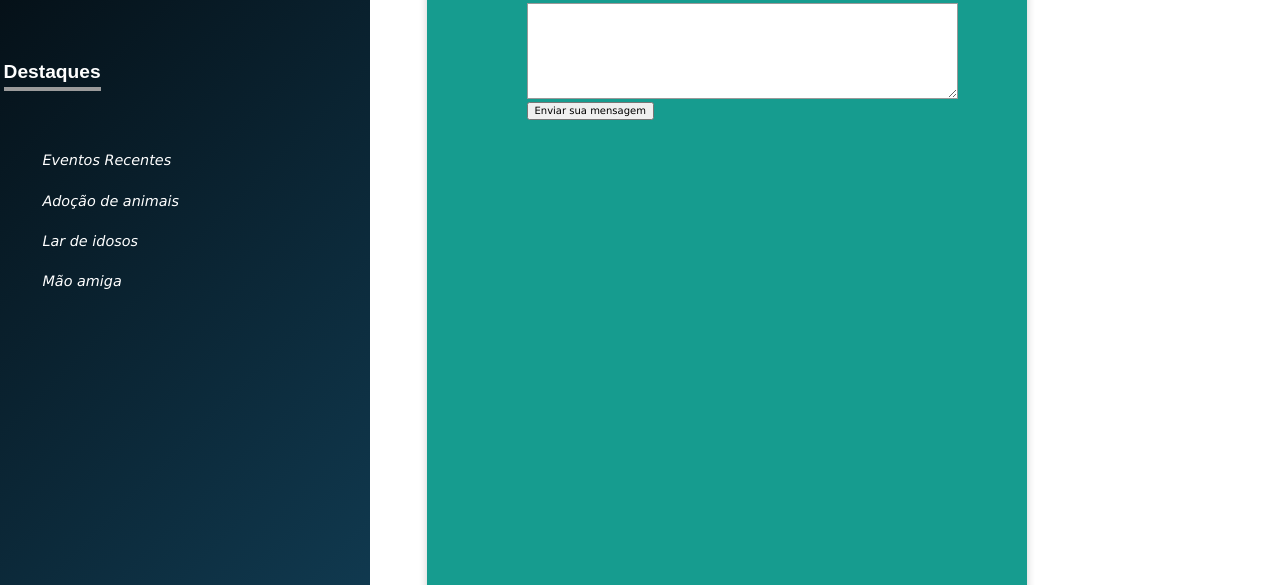
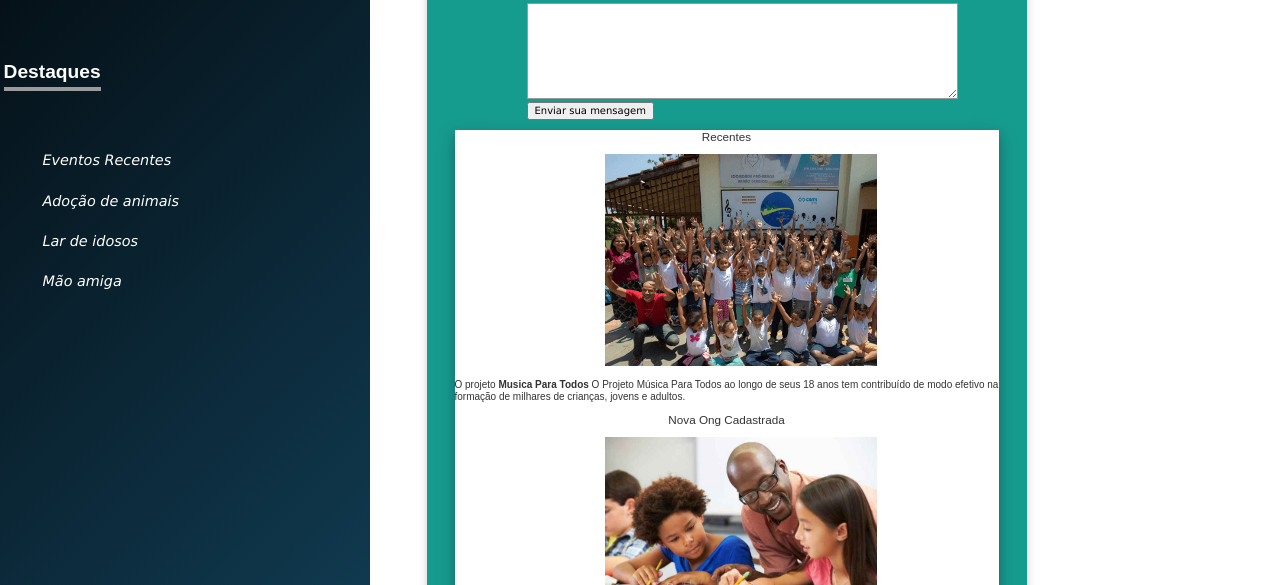
Before and after one commit to juliabrandaooo/projeto_myfriend, a plain HTML site: page feed.html in a window 1280 px wide. Shown: the part 215-800 px from the top of the page. Drawn offline with Linux system fonts and the light colour scheme.

Commit message:
Manutencao tela feed

```diff
--- a/CSS/css-feed.css
+++ b/CSS/css-feed.css
@@ -341,3 +341,18 @@ h1.logo {
 
 	font-weight: 350;
 }
+
+
+.feed img {
+	opacity: inherit;
+	max-width: 50%;
+	height: auto;
+	position: relative;
+	margin-left: 150px;
+}
+
+div.feed {
+	background-color: #fff;
+	box-shadow: 0 4px 8px 0 rgba(29, 1, 36, 0.2), 0 6px 20px 0 rgba(29, 1, 36, 0.2);
+	margin-bottom: 5px;
+}
--- a/feed.html
+++ b/feed.html
@@ -31,6 +31,24 @@
 								<button type="submit">Enviar sua mensagem</button>
 							</div>
 						</form>
+
+
+						<p><div class="feed"></p>
+							<p><h3> Recentes</h3></p>
+							<img src="img/img-proj/img-projeto-musica.png" alt="" class="img img-proj" />
+							<p>O projeto <strong>Musica Para Todos</strong> O Projeto Música Para Todos ao longo de seus 18 anos
+								tem contribuído de modo efetivo na formação de milhares de crianças, jovens e adultos.</p>
+
+								<p></p>
+								<p></p>
+
+								<h3>Nova Ong Cadastrada</h3>
+								<img src="img/img-proj/img-proj-ReforçoEscolar.jpg" alt="" class="img img-proj" />
+							<p>O projeto <strong>Reforço</strong> Tem como objetivo auxiliar jovens em seus estudos.</p>
+
+
+
+						</div>
 
 
 
```
Also changed, not shown: index.html (+2 -3 lines).
